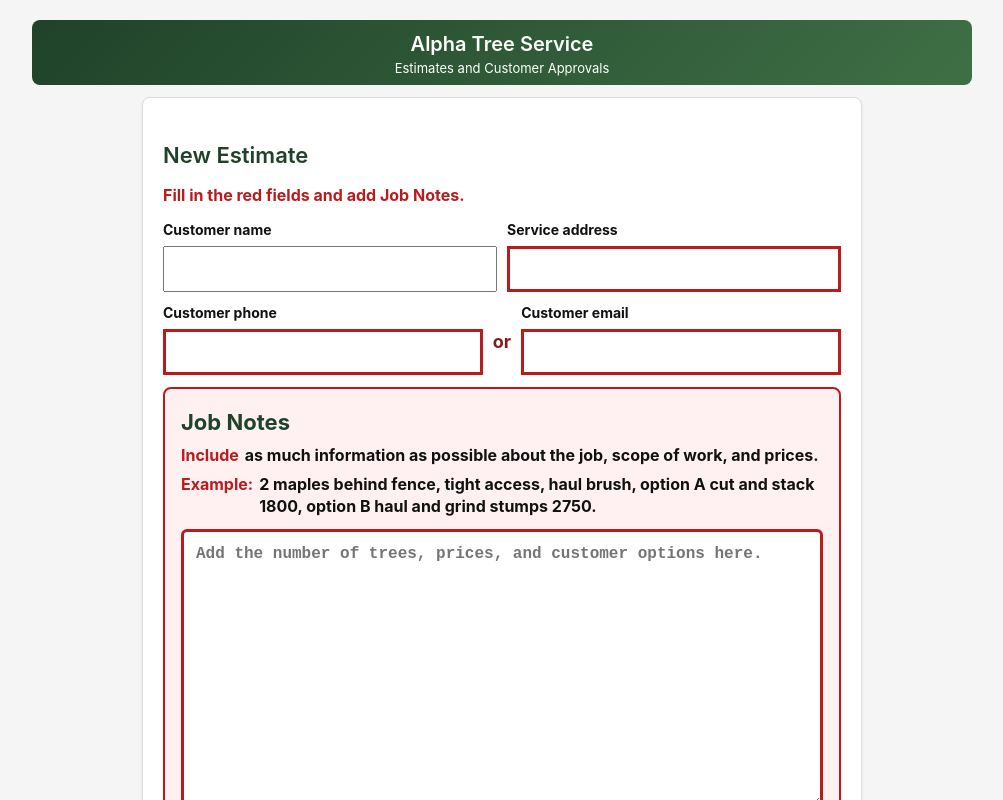
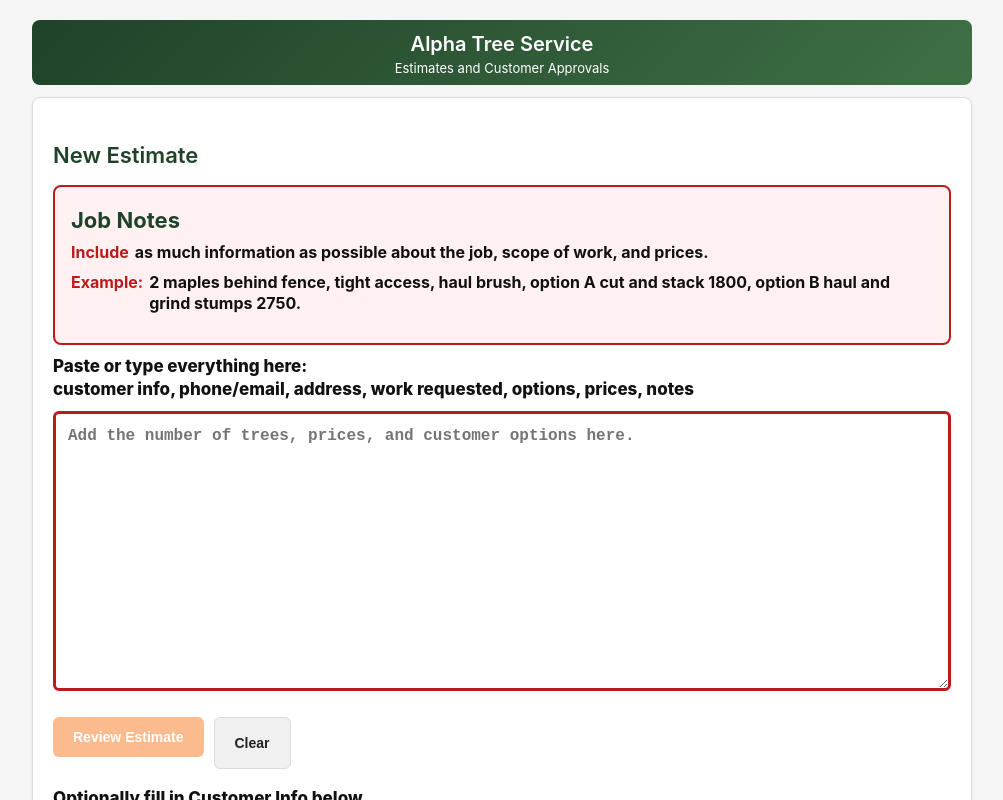
Before and after one commit to ae47250/TSweb, a Next.js app: page / in a window 1280 px wide. Both pictures are taken after a click on the button "New Estimate". Shown: the top 800 px of the page, without its empty margins (138-1141 px from the left). Built offline with nearby package versions, Linux system fonts and the light colour scheme.

Commit message:
TD1 layout polish and dev origin fix

```diff
--- a/app/components/InputForm.jsx
+++ b/app/components/InputForm.jsx
@@ -34,11 +34,42 @@
   return (
     <section className="card new-quote-card" data-testid="customer-notes-card">
       <h2>New Estimate</h2>
-      <p className="new-estimate-guidance">
-        Fill in the red fields and add Job Notes.
-      </p>
       {editMessage && <div className="alert" data-testid="edit-notes-message">{editMessage}</div>}
       <form onSubmit={submit}>
+        <div className="job-notes-standalone">
+          <div className="job-notes-card">
+            <label htmlFor="customerText" className="job-notes-title">Job Notes</label>
+            <p className="job-notes-guidance">
+              <span>Include</span> as much information as possible about the job, scope of work, and prices.
+            </p>
+            <p className="job-notes-example">
+              <span>Example:</span>
+              <span className="job-notes-example-text">2 maples behind fence, tight access, haul brush, option A cut and stack 1800, option B haul and grind stumps 2750.</span>
+            </p>
+          </div>
+          <label htmlFor="customerText" className="text-inbox-title">
+            Paste or type everything here:<br />
+            customer info, phone/email, address, work requested, options, prices, notes
+          </label>
+          <textarea
+            ref={ref}
+            id="customerText"
+            className={`job-notes-textarea ${requiredClass(notesFilled)}`}
+            rows={10}
+            value={value}
+            onChange={(event) => onChange(event.target.value)}
+            placeholder="Add the number of trees, prices, and customer options here."
+          />
+        </div>
+        <div className="toolbar job-notes-actions">
+          <button className="btn-primary btn-create-review" type="submit" disabled={busy || value.trim().length < 10}>
+            {busy ? "Structuring..." : "Review Estimate"}
+          </button>
+          <button className="btn-secondary" type="button" onClick={onClear} disabled={busy}>
+            Clear
+          </button>
+        </div>
+        <p className="customer-info-title">Optionally fill in Customer Info below</p>
         <div className="contact-fields">
           <label htmlFor="customerName">
             Customer name
@@ -60,33 +91,6 @@
             </label>
           </div>
         </div>
-        <div className="job-notes-card">
-          <label htmlFor="customerText" className="job-notes-title">Job Notes</label>
-          <p className="job-notes-guidance">
-            <span>Include</span> as much information as possible about the job, scope of work, and prices.
-          </p>
-          <p className="job-notes-example">
-            <span>Example:</span>
-            <span className="job-notes-example-text">2 maples behind fence, tight access, haul brush, option A cut and stack 1800, option B haul and grind stumps 2750.</span>
-          </p>
-          <textarea
-            ref={ref}
-            id="customerText"
-            className={`job-notes-textarea ${requiredClass(notesFilled)}`}
-            rows={10}
-            value={value}
-            onChange={(event) => onChange(event.target.value)}
-            placeholder="Add the number of trees, prices, and customer options here."
-          />
-        </div>
-        <div className="toolbar">
-          <button className="btn-primary btn-create-review" type="submit" disabled={busy || value.trim().length < 10}>
-            {busy ? "Structuring..." : "Review Estimate"}
-          </button>
-          <button className="btn-secondary" type="button" onClick={onClear} disabled={busy}>
-            Clear
-          </button>
-        </div>
       </form>
     </section>
   );
--- a/app/styles/globals.css
+++ b/app/styles/globals.css
@@ -28,7 +28,7 @@
 }
 
 .app-grid-initial > div:first-child {
-  width: min(100%, 720px);
+  width: min(100%, 980px);
 }
 
 .toolbar {
@@ -148,7 +148,7 @@
 }
 
 .new-quote-card {
-  max-width: 860px;
+  max-width: 100%;
 }
 
 .new-estimate-guidance {
@@ -240,6 +240,28 @@
   padding: 16px;
 }
 
+.job-notes-standalone {
+  display: grid;
+  gap: 10px;
+}
+
+.job-notes-standalone .job-notes-textarea {
+  width: 100%;
+}
+
+.text-inbox-title,
+.customer-info-title {
+  color: #111;
+  font-size: 17px;
+  font-weight: 800;
+  line-height: 1.35;
+  margin: 0;
+}
+
+.customer-info-title {
+  margin-top: 6px;
+}
+
 .required-marker {
   color: #b91c1c;
   font-size: 0.7em;
@@ -299,6 +321,10 @@
   line-height: 1.35;
   resize: vertical;
   margin-bottom: 0;
+}
+
+.job-notes-actions {
+  margin-top: 14px;
 }
 
 .notes-card,
--- a/next.config.mjs
+++ b/next.config.mjs
@@ -1,4 +1,5 @@
 const nextConfig = {
+  allowedDevOrigins: ["127.0.0.1"],
   experimental: {},
 };
 
```
